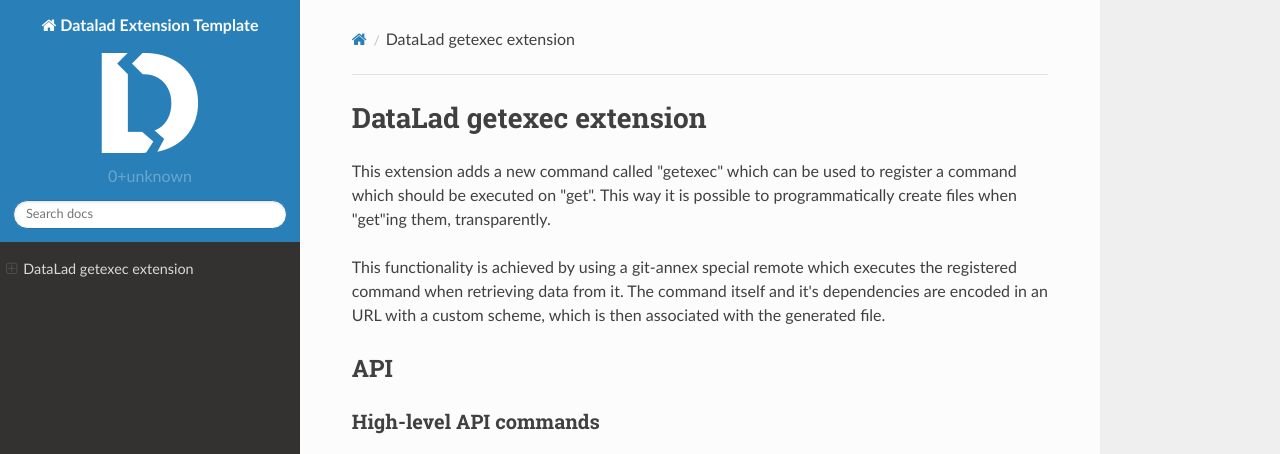
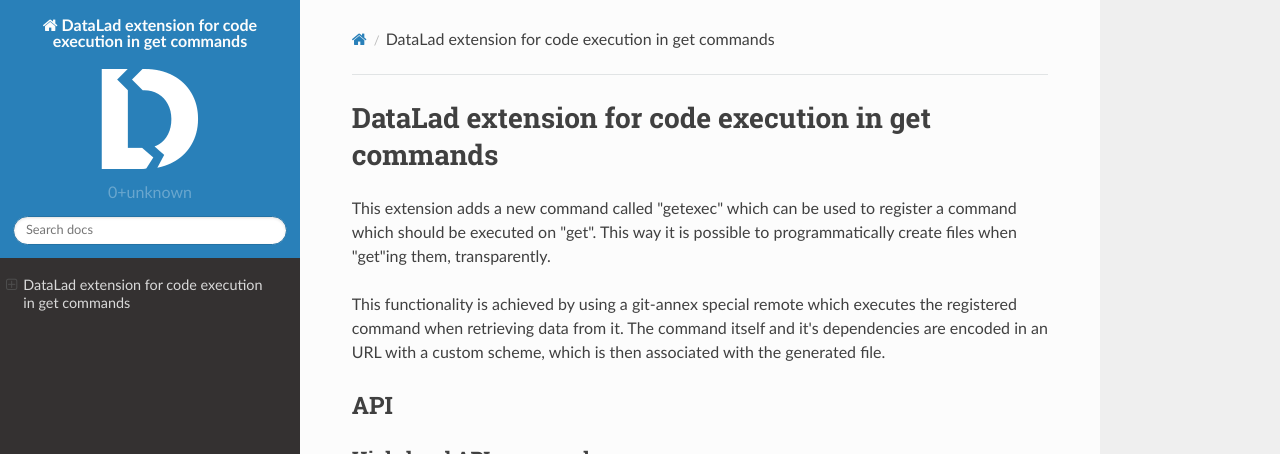
Before and after one commit to matrss/datalad-getexec, a Sphinx documentation site: the page built from docs/source/index.rst, in a window 1280 px wide and 927 px high, cut to the strip 0-454 px from the top of the window. Built offline with Sphinx 7.4.7 and the Read the Docs theme 2.0.0, drawn with Linux system fonts in a browser that asks for light colours; pages that are not in the unit, such as notebooks, are missing from menus.

Commit message:
Change title in docs and readme

```diff
--- a/README.md
+++ b/README.md
@@ -1,4 +1,4 @@
-# DataLad getexec extension
+# DataLad extension for code execution in get commands
 
 [![check](https://github.com/matrss/datalad-getexec/actions/workflows/check.yml/badge.svg)](https://github.com/matrss/datalad-getexec/actions/workflows/check.yml)
 [![codecov](https://codecov.io/gh/matrss/datalad-getexec/branch/main/graph/badge.svg?token=W8PMJRM66H)](https://codecov.io/gh/matrss/datalad-getexec)
--- a/docs/source/conf.py
+++ b/docs/source/conf.py
@@ -90,7 +90,7 @@
 master_doc = "index"
 
 # General information about the project.
-project = "Datalad Extension Template"
+project = "DataLad extension for code execution in get commands"
 copyright = "2018-{}, DataLad team".format(datetime.datetime.now().year)
 author = "DataLad team"
 
--- a/docs/source/index.rst
+++ b/docs/source/index.rst
@@ -1,5 +1,5 @@
-DataLad getexec extension
-*************************
+DataLad extension for code execution in get commands
+****************************************************
 
 This extension adds a new command called "getexec" which can be used to
 register a command which should be executed on "get". This way it is possible
```
